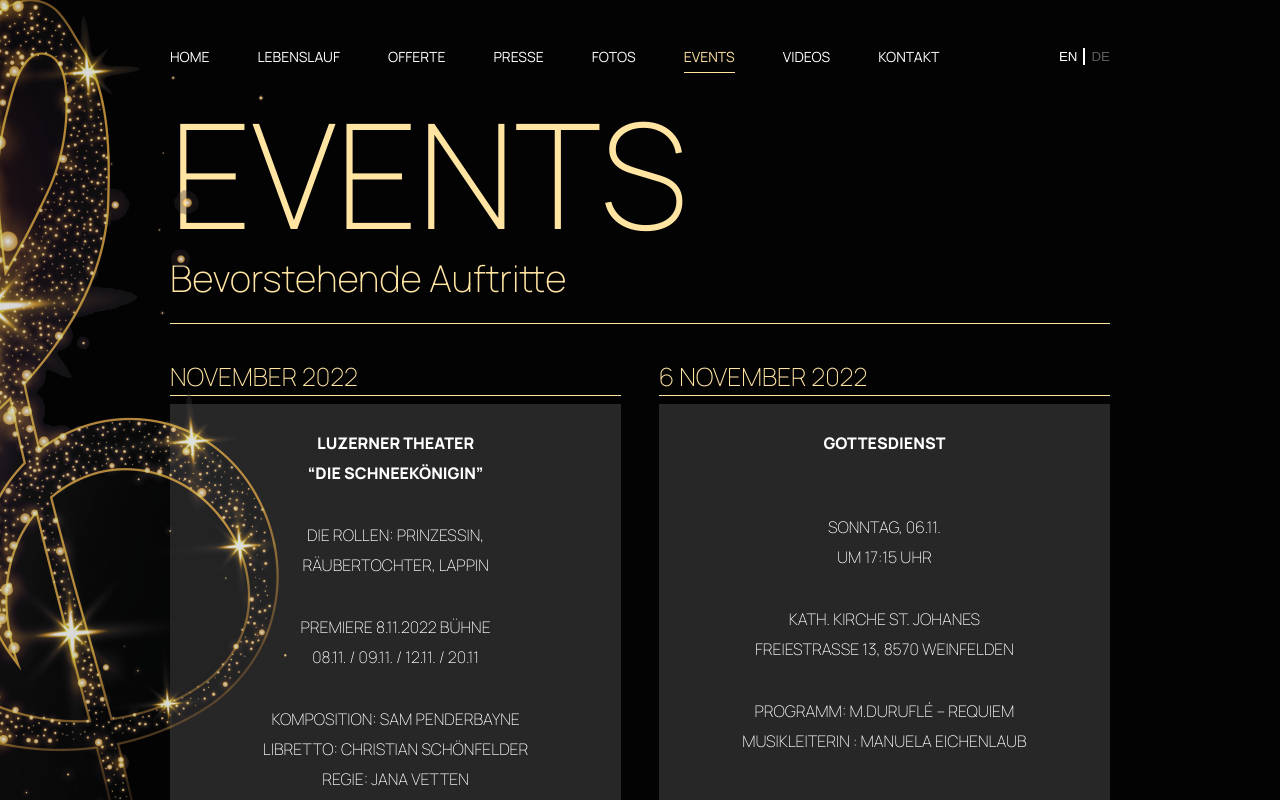
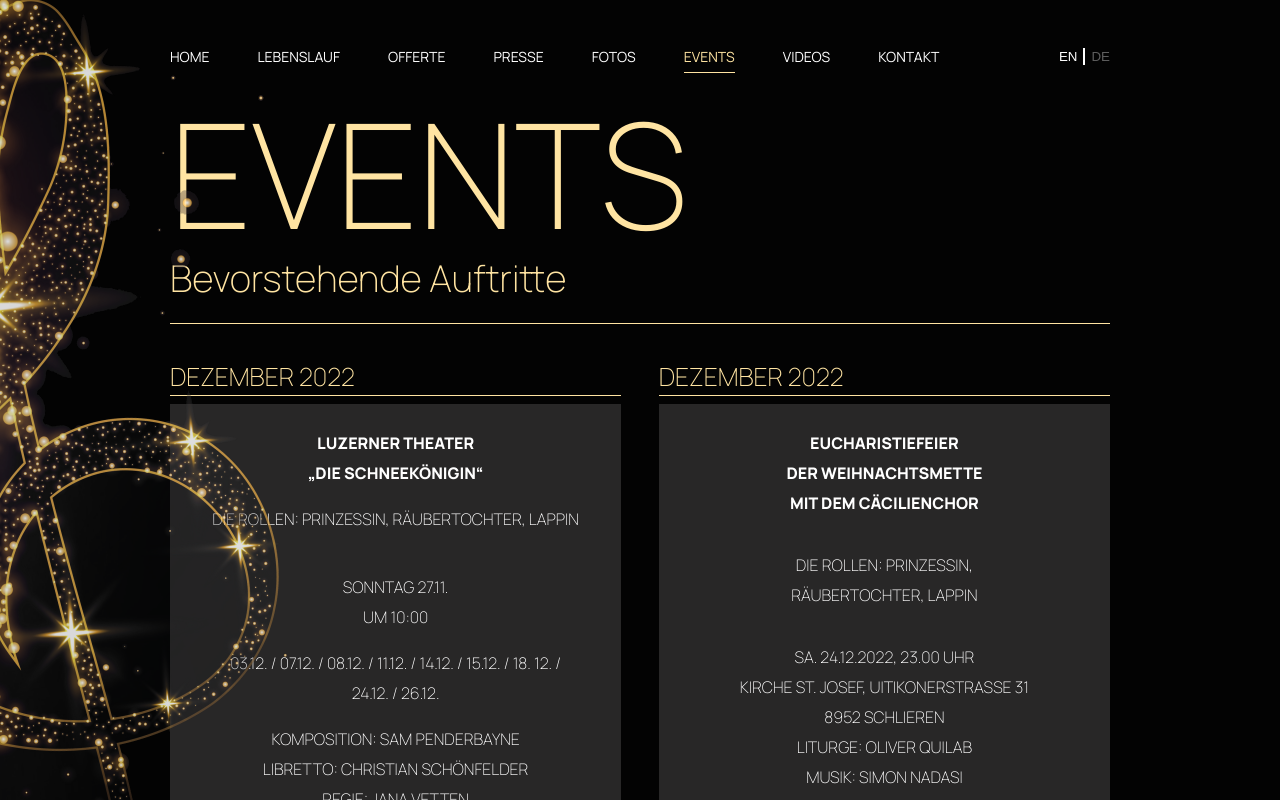
Before and after one commit to alexzherko230596/polinaKulykovaPersonalPage, a React (Create React App) app: page / in a window 1280 px wide. Both pictures are taken after a click on the item "EVENTS". Shown: the top 800 px of the page. Built offline with nearby package versions, Linux system fonts and the light colour scheme.

Commit message:
new calender

```diff
--- a/src/components/Calendar/Calendar.jsx
+++ b/src/components/Calendar/Calendar.jsx
@@ -12,87 +12,6 @@ export const Calendar = () => {
                     <p className={classes.calendar__wrapper_descr}>{t('calendar.descr')}</p>
                     <div className={classes.calendar__wrapper_devider}/>
                     <div className={classes.calendar__wrapper__month}>
-                        <div className={classes.calendar__wrapper__month__element}>
-                            <p className={classes.calendar__wrapper__month__element_title}>November 2022</p>
-                            <div className={classes.calendar__wrapper__month__element_devider}/>
-                            <div className={classes.calendar__wrapper__month__element__content}>
-                                <div className={classes.calendar__wrapper__month__element__content__middle}>
-                                    <p className={classes.calendar__wrapper__month__element__content_title}>luzerner theater</p>
-                                    <p className={classes.calendar__wrapper__month__element__content_title}>“Die Schneekönigin”</p>
-                                    <div className={classes.calendar__wrapper__month__element__content__middleText}>
-                                        <p className={classes.calendar__wrapper__month__element__content_descr}>Die Rollen: Prinzessin,</p>
-                                        <p className={classes.calendar__wrapper__month__element__content_descr}>Räubertochter, Lappin</p>
-                                    </div>
-                                    <div className={classes.calendar__wrapper__month__element__content__middleText}>
-                                        <p className={classes.calendar__wrapper__month__element__content_descr}>PREMIERE 8.11.2022 BÜHNE</p>
-                                        <p className={classes.calendar__wrapper__month__element__content_descr}>08.11. / 09.11. / 12.11. / 20.11</p>
-                                    </div>
-                                    <div className={classes.calendar__wrapper__month__element__content__middleText}>
-                                        <p className={classes.calendar__wrapper__month__element__content_descr}>KOMPOSITION: Sam penderbayne</p>
-                                        <p className={classes.calendar__wrapper__month__element__content_descr}>libretto: christian schönfelder</p>
-                                        <p className={classes.calendar__wrapper__month__element__content_descr}>Regie: Jana Vetten</p>
-                                    </div>
-                                </div>
-                                <div className={classes.calendar__wrapper__month__element__content__button}>
-                                    <a className={classes.calendar__wrapper__month__element__content__button_link} href="https://www.luzernertheater.ch/dieschneekoenigin" target="_blank" rel="noreferrer">DETAILS</a>
-                                </div>
-                            </div>
-                        </div>
-
-                        <div className={classes.calendar__wrapper__month__element}>
-                            <p className={classes.calendar__wrapper__month__element_title}>6 November 2022</p>
-                            <div className={classes.calendar__wrapper__month__element_devider}/>
-                            <div className={classes.calendar__wrapper__month__element__content}>
-                                <div className={classes.calendar__wrapper__month__element__content__middle}>
-                                    <p className={classes.calendar__wrapper__month__element__content_title}>GOTTESDIENST</p>
-                                    <p className={classes.calendar__wrapper__month__element__content_title_hide}>GOTTESDIENST</p>
-                                    <div className={classes.calendar__wrapper__month__element__content__middleText}>
-                                        <p className={classes.calendar__wrapper__month__element__content_descr}>Sonntag, 06.11.</p>
-                                        <p className={classes.calendar__wrapper__month__element__content_descr}>Um 17:15 Uhr</p>
-                                    </div>
-                                    <div className={classes.calendar__wrapper__month__element__content__middleText}>
-                                        <p className={classes.calendar__wrapper__month__element__content_descr}>Kath. Kirche St. Johanes</p>
-                                        <p className={classes.calendar__wrapper__month__element__content_descr}>Freiestrasse 13, 8570 Weinfelden</p>
-                                    </div>
-                                    <div className={classes.calendar__wrapper__month__element__content__middleText}>
-                                        <p className={classes.calendar__wrapper__month__element__content_descr}>Programm:  M.Duruflé – Requiem </p>
-                                        <p className={classes.calendar__wrapper__month__element__content_descr}>Musikleiterin : Manuela Eichenlaub</p>
-                                    </div>
-                                </div>
-                            </div>
-                        </div>
-
-                        <div className={classes.calendar__wrapper__month__element}>
-                            <p className={classes.calendar__wrapper__month__element_title}>27 NOVEMBER 2022</p>
-                            <div className={classes.calendar__wrapper__month__element_devider}/>
-                            <div className={classes.calendar__wrapper__month__element__content}>
-                                <div className={classes.calendar__wrapper__month__element__content__middle}>
-                                    <p className={classes.calendar__wrapper__month__element__content_title}>GOTTESDIENST</p>
-                                    <p className={classes.calendar__wrapper__month__element__content_title_hide}>GOTTESDIENST</p>
-                                    <div className={classes.calendar__wrapper__month__element__content__middleText2}>
-                                        <p className={classes.calendar__wrapper__month__element__content_descr}>Zum 1 Advent</p>
-                                        <p className={classes.calendar__wrapper__month__element__content_descr_hide}>Um 17:15 Uhr</p>
-                                    </div>
-                                    <div className={classes.calendar__wrapper__month__element__content__middleText2}>
-                                        <p className={classes.calendar__wrapper__month__element__content_descr}> Sonntag  27.11.</p>
-                                        <p className={classes.calendar__wrapper__month__element__content_descr}>Um 10:00</p>
-                                    </div>
-                                    <div className={classes.calendar__wrapper__month__element__content__middleText2}>
-                                        <p className={classes.calendar__wrapper__month__element__content_descr}>Evangelische Kirche</p>
-                                        <p className={classes.calendar__wrapper__month__element__content_descr}>Kirchgasse 2, 8570 Weinfelden</p>
-                                    </div>
-                                    <div className={classes.calendar__wrapper__month__element__content__middleText2}>
-                                        <p className={classes.calendar__wrapper__month__element__content_descr}>Programm:</p>
-                                        <p className={classes.calendar__wrapper__month__element__content_descr}>G.P. Telemann „Nun komm der</p>
-                                        <p className={classes.calendar__wrapper__month__element__content_descr}>Heiden Heiland“</p>
-                                        <p className={classes.calendar__wrapper__month__element__content_descr}>Musikleiter: Kristofer Kiesel</p>
-                                    </div>
-                                </div>
-                                {/* <div className={classes.calendar__wrapper__month__element__content__button2}>
-                                    <a className={classes.calendar__wrapper__month__element__content__button_link} href="https://www.luzernertheater.ch/dieschneekoenigin" target="_blank" rel="noreferrer">DETAILS</a>
-                                </div> */}
-                            </div>
-                        </div>
 
                         <div className={classes.calendar__wrapper__month__element}>
                             <p className={classes.calendar__wrapper__month__element_title}>DEZEMBER 2022</p>
@@ -121,6 +40,44 @@ export const Calendar = () => {
                                 </div>
                                 <div className={classes.calendar__wrapper__month__element__content__button2}>
                                     <a className={classes.calendar__wrapper__month__element__content__button_link} href="https://www.luzernertheater.ch/dieschneekoenigin" target="_blank" rel="noreferrer">DETAILS</a>
+                                </div>
+                            </div>
+                        </div>
+
+                        <div className={classes.calendar__wrapper__month__element}>
+                            <p className={classes.calendar__wrapper__month__element_title}>DEZEMBER 2022</p>
+                            <div className={classes.calendar__wrapper__month__element_devider}/>
+                            <div className={classes.calendar__wrapper__month__element__content}>
+                                <div className={classes.calendar__wrapper__month__element__content__middle}>
+                                    <p className={classes.calendar__wrapper__month__element__content_title}>Eucharistiefeier</p>
+                                    <p className={classes.calendar__wrapper__month__element__content_title}>der Weihnachtsmette</p>
+                                    <p className={classes.calendar__wrapper__month__element__content_title}>mit dem Cäcilienchor</p>
+                                    <div className={classes.calendar__wrapper__month__element__content__middleText}>
+                                        <p className={classes.calendar__wrapper__month__element__content_descr}>Die Rollen: Prinzessin,</p>
+                                        <p className={classes.calendar__wrapper__month__element__content_descr}>Räubertochter, Lappin</p>
+                                        <div className={classes.calendar__wrapper__month__element__content__middleText} />
+                                        <p className={classes.calendar__wrapper__month__element__content_descr}>Sa. 24.12.2022, 23.00 Uhr</p>
+                                        <p className={classes.calendar__wrapper__month__element__content_descr}>Kirche St. Josef, Uitikonerstrasse 31</p>
+                                        <p className={classes.calendar__wrapper__month__element__content_descr}>8952 Schlieren</p>
+                                        <p className={classes.calendar__wrapper__month__element__content_descr}>Liturge: Oliver Quilab</p>
+                                        <p className={classes.calendar__wrapper__month__element__content_descr}>Musik: Simon Nadasi</p>
+                                        <p className={classes.calendar__wrapper__month__element__content_descr}>Programm:</p>
+                                        <p className={classes.calendar__wrapper__month__element__content_descr}>die Messe in B-Dur von </p>
+                                        <p className={classes.calendar__wrapper__month__element__content_descr}>Matthäus Fischer (1763 - 1840)</p>
+                                        <div className={classes.calendar__wrapper__month__element__content__middleText} />
+                                        <p className={classes.calendar__wrapper__month__element__content_descr}>Als Solisten wirken:</p>
+                                        <p className={classes.calendar__wrapper__month__element__content_descr}>Corinne Sutter, Sopran</p>
+                                        <p className={classes.calendar__wrapper__month__element__content_descr}>Polina Kulykova, Alt</p>
+                                        <p className={classes.calendar__wrapper__month__element__content_descr}>Andrejs Krutojs, Tenor</p>
+                                        <p className={classes.calendar__wrapper__month__element__content_descr}>Gabor Kabok, Bass</p>
+                                        <div className={classes.calendar__wrapper__month__element__content__middleText} />
+                                        <p className={classes.calendar__wrapper__month__element__content_descr}>Liturge: Oliver Quilab</p>
+                                        <p className={classes.calendar__wrapper__month__element__content_descr}>Musik: Simon Nadasi</p>
+                                        <div className={classes.calendar__wrapper__month__element__content__middleText} />
+                                        <p className={classes.calendar__wrapper__month__element__content_descr}>Anita Zeller, Konzertmeisterin</p>
+                                        <p className={classes.calendar__wrapper__month__element__content_descr}>Cäcilienchor Schlieren</p>
+                                        <p className={classes.calendar__wrapper__month__element__content_descr}>Gunhard Mattes, Leitung</p>
+                                    </div>
                                 </div>
                             </div>
                         </div>
--- a/src/components/Calendar/Calendar.module.scss
+++ b/src/components/Calendar/Calendar.module.scss
@@ -59,7 +59,7 @@
                 }
 
                 &__content{
-                    height: 630px;
+                    height: 920px;
                     flex-direction: column;
                     align-items: center;
                     width: 100%;
```
Also changed, not shown: src/components/Header/Header.jsx (+6 -6 lines).
